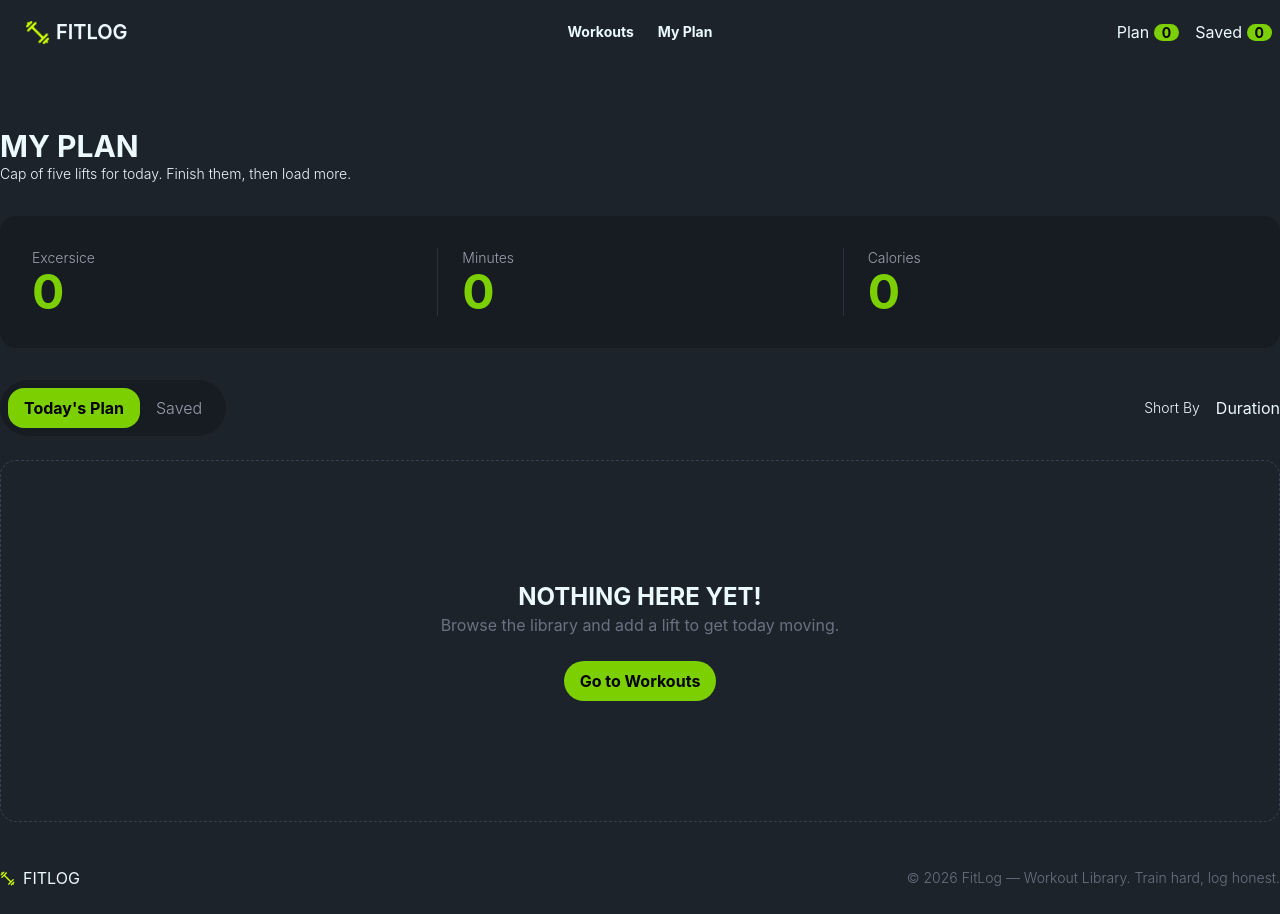
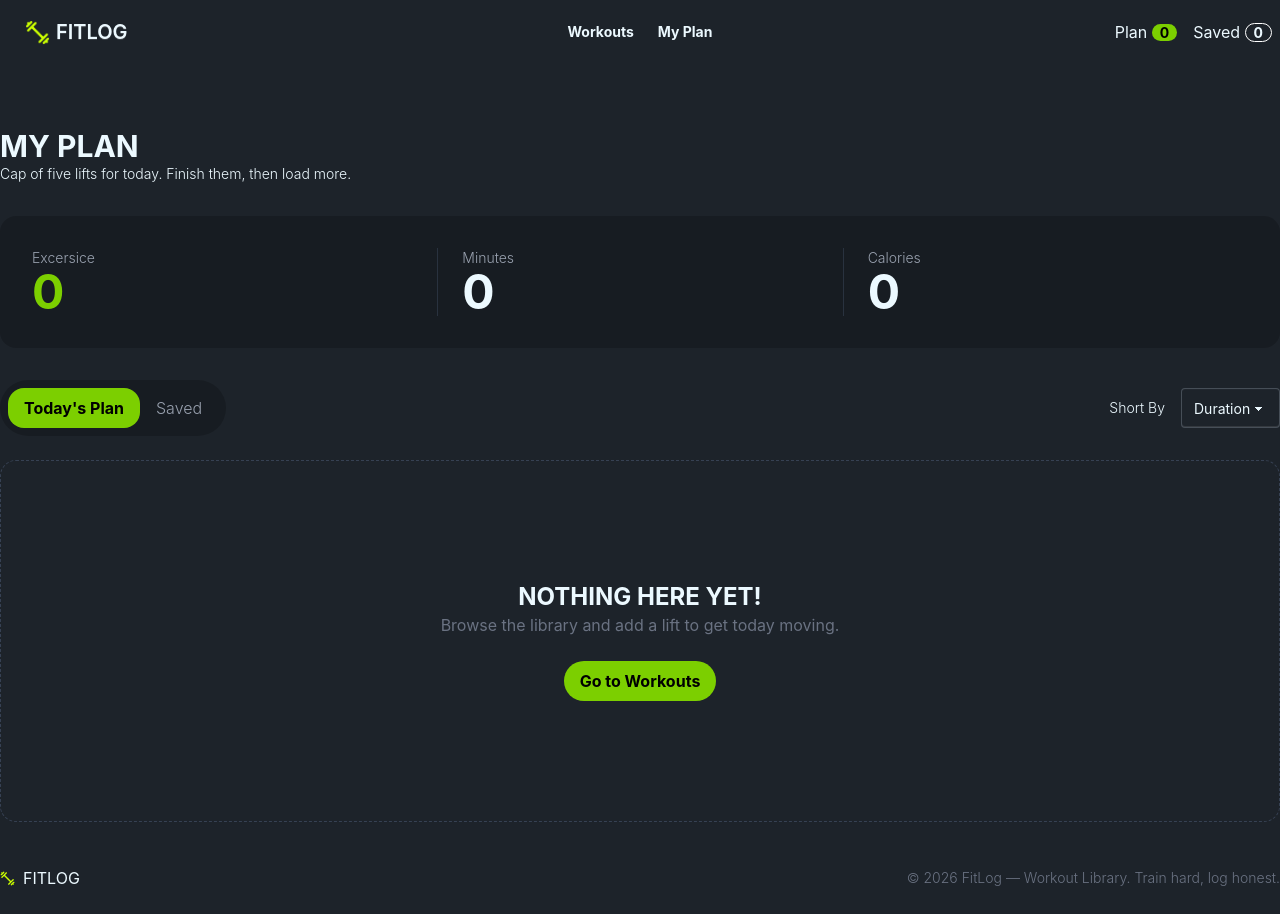
Before and after one commit to nirjhonhasan/fit-log, a Next.js app: page /my-plan in a window 1280 px wide. Built offline with nearby package versions, Linux system fonts and the light colour scheme.

Commit message:
try to fix short by function

```diff
--- a/src/Components/Nav-btn-activities/PlanBtn.tsx
+++ b/src/Components/Nav-btn-activities/PlanBtn.tsx
@@ -2,11 +2,12 @@
 
 
 import { PlanContext } from '@/context/PlanContext';
+import { IFit } from '@/Types/FitTypes';
 import Link from 'next/link';
 import React, { useContext } from 'react';
 
 const PlanBtn = () => {
-    const { myPlan } = useContext(PlanContext);
+    const { myPlan }:{myPlan:IFit[]} = useContext(PlanContext) as {myPlan:IFit[]};
     return (
         <div>
             <Link href='/my-plan'>
--- a/src/Components/Nav-btn-activities/SavedBtn.tsx
+++ b/src/Components/Nav-btn-activities/SavedBtn.tsx
@@ -13,7 +13,7 @@ const SavedBtn = () => {
     return (
         <div>
             <Link href='/my-plan'>
-            Saved <span className='bg-lime-500 text-black text-sm font-bold px-2 rounded-full'> {savePlan.length}</span></Link>
+            Saved <span className='border border-white text-sm font-bold px-2 rounded-full'> {savePlan.length}</span></Link>
         </div>
     );
 };
--- a/src/Components/my-plan-componant/Calories.tsx
+++ b/src/Components/my-plan-componant/Calories.tsx
@@ -22,9 +22,9 @@ const Calories = () => {
     return (
         <div>
             {
-                isActive === "plan" ? <h1 className='text-5xl font-bold text-lime-500'>
+                isActive === "plan" ? <h1 className='text-5xl font-bold'>
                     {totalPlanCalories}
-                </h1> : <h1 className='text-5xl font-bold text-lime-500'>
+                </h1> : <h1 className='text-5xl font-bold'>
                     {totalSavedCalories}
                 </h1>
             }
--- a/src/Components/my-plan-componant/Minutes.tsx
+++ b/src/Components/my-plan-componant/Minutes.tsx
@@ -22,9 +22,9 @@ const Minutes = () => {
     return (
         <div>
             {
-                isActive === "plan" ? <h1 className='text-5xl font-bold text-lime-500'>
+                isActive === "plan" ? <h1 className='text-5xl font-bold'>
                     {totalPlanMinutes}
-                </h1> : <h1 className='text-5xl font-bold text-lime-500'>
+                </h1> : <h1 className='text-5xl font-bold'>
                     {totalSavedMinutes}
                 </h1>
             }
--- a/src/Components/my-plan-files/SelectedPlanList.tsx
+++ b/src/Components/my-plan-files/SelectedPlanList.tsx
@@ -25,6 +25,9 @@ interface ButtonContextType {
 
 const SelectedPlanList = () => {
 
+    const [shortby, setShortBy] = useState<"duration" | "min" | "cal">("duration");
+
+
     const { myPlan, savePlan }: PlanContextType = useContext(PlanContext) as PlanContextType;
     const { isActive, setIsActive }: ButtonContextType = useContext(ButtonContext) as ButtonContextType;
 
@@ -51,9 +54,29 @@ const SelectedPlanList = () => {
 
                 <div className='flex justify-between items-center gap-4'>
                     <h2 className='text-sm font-light'>Short By</h2>
-                    <button>Duration</button>
+
+
+
+
+                    <div>
+                        <select defaultValue="shortby"
+                        onChange={(e) => setShortBy(e.target.value as "duration" | "min" | "cal")}
+                        className="select appearance-none">
+
+
+                            <option disabled={true}>Duration</option>
+                            <option value={"duration"}>Duration</option>
+                            <option value={"min"}>Minute</option>
+                            <option value={"cal"}>Calories</option>
+                        </select>
+                    </div>
+
+
+
                 </div>
             </div>
+
+
 
 
             <div className='flex justify-center items-center border-dashed border border-gray-700 mt-6 rounded-2xl'>
--- a/src/Components/my-plan-route/SavePlanRoute.tsx
+++ b/src/Components/my-plan-route/SavePlanRoute.tsx
@@ -9,11 +9,11 @@ import { RxCross2 } from 'react-icons/rx';
 import { FaPlus } from 'react-icons/fa6';
 import { toast } from 'react-toastify';
 import { IFit } from '@/Types/FitTypes';
+import Link from 'next/link';
 
 const SavePlanRoute = () => {
-    const { savePlan, setSavePlan, setMyPlan } = useContext(PlanContext);
+    const { savePlan, setSavePlan } = useContext(PlanContext);
 
-    // Saved list থেকে কোনো আইটেম সরানোর হ্যান্ডলার
     const handleRemoveFromSaved = (id: string | number) => {
         if (setSavePlan) {
             setSavePlan((prev:IFit[]) => prev.filter((item:IFit) => item.id !== id));
@@ -21,21 +21,6 @@ const SavePlanRoute = () => {
         }
     };
 
-    // Saved list থেকে Today's Plan-এ মুভ/অ্যাড করার হ্যান্ডলার
-    const handleMoveToTodayPlan = (plan:IFit) => {
-        if (setMyPlan) {
-            setMyPlan((prev:IFit[]) => {
-                // ডুপ্লিকেট চেকিং (যদি ইতিমধ্যে Today's Plan-এ থাকে)
-                const exists = prev.some((item:IFit) => item.id === plan.id);
-                if (exists) {
-                    toast.warning("Already in Today's Plan!");
-                    return prev;
-                }
-                toast.success("Added to Today's Plan!");
-                return [...prev, plan];
-            });
-        }
-    };
 
     return (
         <div className="w-full flex flex-col gap-4 p-4">
@@ -74,28 +59,22 @@ const SavePlanRoute = () => {
                                 </span>
                                 <span className="flex items-center gap-1 text-lime-400">
                                     <FiStar className="text-lime-400 text-sm" />
-                                    {plan.rating || 4.1}
+                                    {plan.rating }
                                 </span>
                             </div>
                         </div>
                     </div>
 
-                    {/* Right Side: Action Buttons */}
+
                     <div className="flex items-center gap-3 w-full sm:w-auto justify-end mt-2 sm:mt-0">
-                        <button className="px-4 py-2 rounded-full border border-gray-700 hover:border-gray-500 text-gray-200 text-xs font-semibold transition-all">
+                        <Link href={`/workouts/${plan.id}`}
+                         className="px-4 py-2 rounded-full border border-gray-700 hover:border-gray-500 text-gray-200 text-xs font-semibold transition-all">
                             View Details
-                        </button>
+                        </Link>
 
-                        {/* Saved থেকে Today's Plan-এ যুক্ত করার বাটন */}
-                        <button
-                            onClick={() => handleMoveToTodayPlan(plan)}
-                            className="px-4 py-2 rounded-full bg-[#ccff00] hover:bg-[#b5e600] text-black font-bold text-xs flex items-center gap-1.5 transition-all shadow-md cursor-pointer"
-                        >
-                            <FaPlus className="text-xs" />
-                            Add to Today's Plan
-                        </button>
 
-                        {/* Remove Button */}
+
+
                         <button
                             onClick={() => handleRemoveFromSaved(plan.id)}
                             className="text-gray-500 hover:text-gray-300 p-1 transition-all ml-1 cursor-pointer"
--- a/src/Components/my-plan-route/TodayPlanRoute.tsx
+++ b/src/Components/my-plan-route/TodayPlanRoute.tsx
@@ -3,12 +3,14 @@
 import { PlanContext } from '@/context/PlanContext';
 import Image from 'next/image';
 import React, { Dispatch, SetStateAction, useContext } from 'react';
+import Link from 'next/link';
+import { IFit } from '@/Types/FitTypes';
+import { toast } from 'react-toastify';
+
 import { FiClock, FiStar } from 'react-icons/fi';
 import { IoFlame } from 'react-icons/io5';
 import { RxCross2 } from 'react-icons/rx';
 import { FaCheck } from 'react-icons/fa6';
-import { IFit } from '@/Types/FitTypes';
-import Link from 'next/link';
 
 
 
@@ -17,24 +19,28 @@ interface PlanContextType {
   setMyPlan: Dispatch<SetStateAction<IFit[]>>;
 }
 
+
+
 const TodayPlanRoute = () => {
     const { myPlan, setMyPlan }:PlanContextType = useContext(PlanContext) as PlanContextType;;
 
-    // Item remove korar handler
+
     const handleRemove = (id: string | number) => {
         if (setMyPlan) {
             setMyPlan((prev:IFit[]) => prev.filter((item:IFit)=> item.id !== id));
+            toast.info("Removed from My Plan list!");
         }
     };
 
+
     return (
         <div className="w-full flex flex-col gap-4 p-4">
-            {myPlan?.map((plan: IFit, index: number) => (
+            {myPlan?.map((plan: IFit) => (
                 <div
-                    key={plan.id || index}
+                    key={plan.id}
                     className="w-full bg-[#12141d] border border-gray-800/80 rounded-2xl p-4 flex flex-col sm:flex-row items-center justify-between gap-4 hover:border-gray-700 transition-all shadow-lg"
                 >
-                    {/* Left Side: Image and Details */}
+
                     <div className="flex items-center gap-4 w-full sm:w-auto">
                         <div className="relative w-28 h-20 sm:w-32 sm:h-20 rounded-xl overflow-hidden shrink-0 bg-gray-800">
                             <Image
@@ -47,7 +53,7 @@ const TodayPlanRoute = () => {
 
                         <div className="flex flex-col gap-1">
                             <h3 className="text-white font-bold text-lg tracking-wide uppercase">
-                                {plan.name || "RUSSIAN TWIST"}
+                                {plan.name}
                             </h3>
                             <p className="text-gray-400 text-sm font-medium">
                                 {plan.equipment}
@@ -72,7 +78,7 @@ const TodayPlanRoute = () => {
 
 
 
-                    {/* Right Side: Action Buttons */}
+
                     <div className="flex items-center gap-3 w-full sm:w-auto justify-end mt-2 sm:mt-0">
                         <Link href={`/workouts/${plan.id}`}
                         className="px-4 py-2 rounded-full border border-gray-700 hover:border-gray-500 text-gray-200 text-xs font-semibold transition-all">
--- a/src/Components/planDetailsBtn/SaveLaterBtn.tsx
+++ b/src/Components/planDetailsBtn/SaveLaterBtn.tsx
@@ -29,7 +29,7 @@ const SaveLaterBtn = ({ item }: { item: IFit }) => {
             }
 
             setSavePlan([...savePlan, item]);
-            toast.success(`You've added ${item.name} to your Saved Plan`);
+            toast.success(`Saved for Later`);
         };
 
 
--- a/src/Components/planDetailsBtn/TodayPlanBtn.tsx
+++ b/src/Components/planDetailsBtn/TodayPlanBtn.tsx
@@ -30,7 +30,7 @@ const TodayPlanBtn = ({ item }: { item: IFit }) => {
         }
 
         setMyPlan([...myPlan, item]);
-        toast.success(`You've added ${item.name} to your Daily Plan`);
+        toast.success(`Added to Today's Plan`);
     };
 
 
--- /dev/null
+++ b/src/loading.tsx
@@ -0,0 +1,11 @@
+import React from 'react';
+
+const loading = () => {
+    return (
+        <div>
+            Loading...
+        </div>
+    );
+};
+
+export default loading;
```
